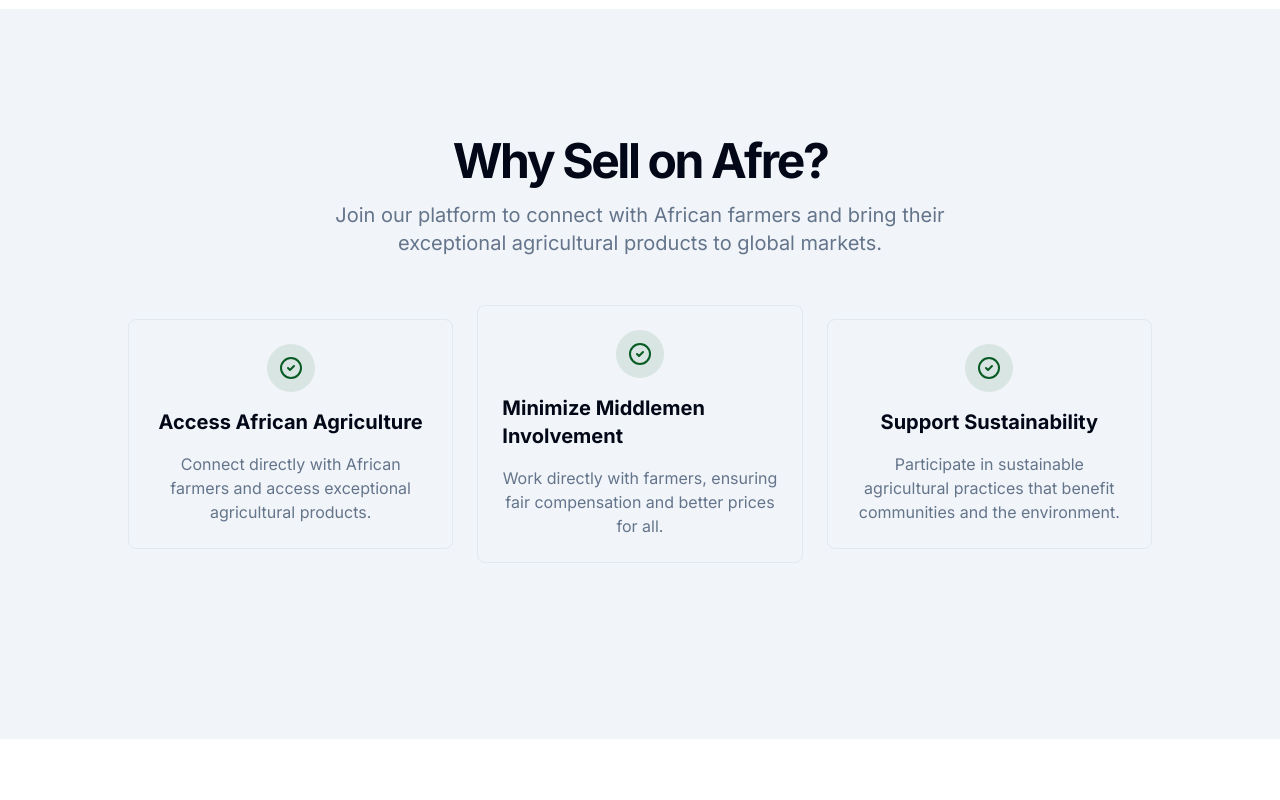
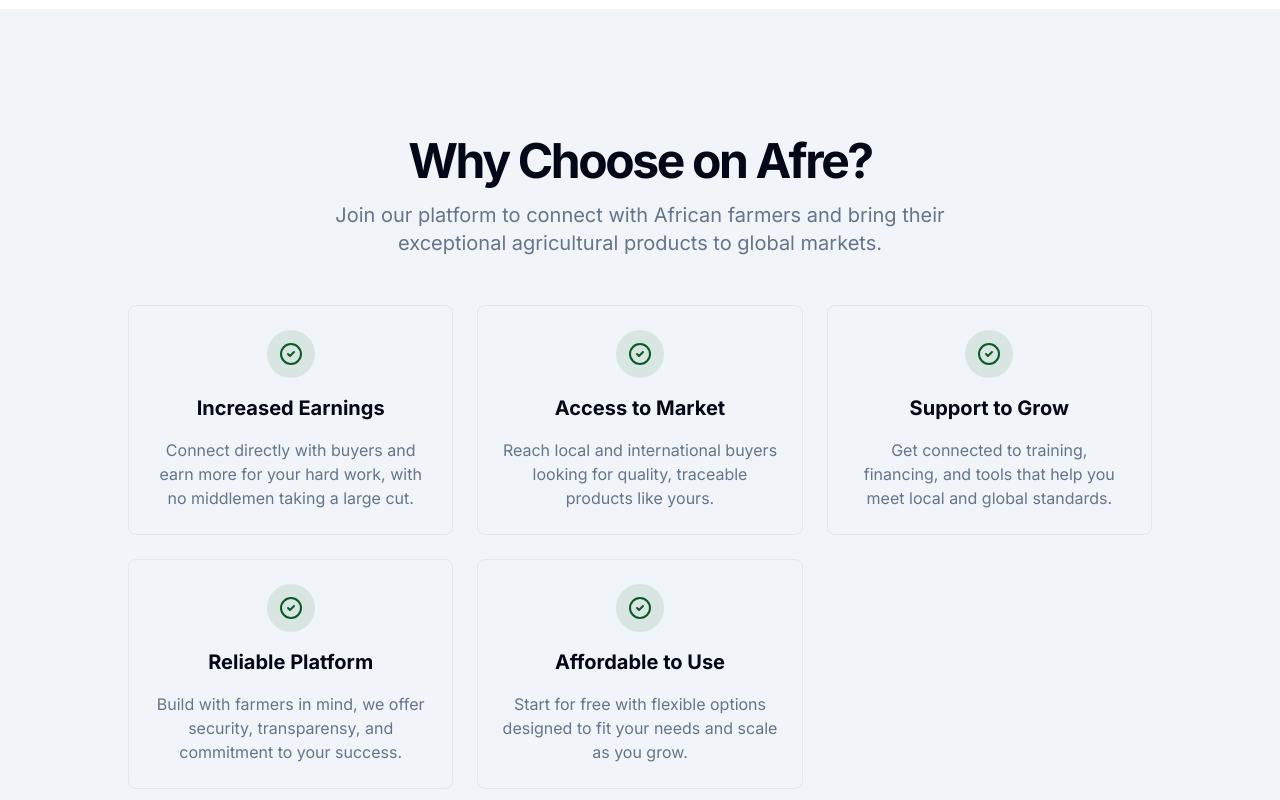
Before and after one commit to Afre-Global/afre-frontend, a Next.js app in the folder apps/seller/: page / in a window 1280 px wide. Shown: the part 700-1500 px from the top of the page. Built offline with nearby package versions, Linux system fonts and the light colour scheme.

Commit message:
Updated why choose section

```diff
--- a/apps/seller/app/page.tsx
+++ b/apps/seller/app/page.tsx
@@ -68,7 +68,7 @@
 				<section className="w-full py-12 md:py-24 lg:py-32 bg-muted">
 					<div className="container px-4 md:px-6">
 						<div className="flex flex-col items-center justify-center space-y-4 text-center">
-							<h2 className="text-3xl font-bold tracking-tighter sm:text-4xl md:text-5xl">Why Sell on Afre?</h2>
+							<h2 className="text-3xl font-bold tracking-tighter sm:text-4xl md:text-5xl">Why Choose on Afre?</h2>
 							<p className="max-w-[700px] text-muted-foreground md:text-xl">
 								Join our platform to connect with African farmers and bring their exceptional agricultural products to
 								global markets.
@@ -79,28 +79,46 @@
 								<div className="rounded-full bg-[#075b23]/10 p-3">
 									<CheckCircle2 className="h-6 w-6 text-[#075b23]" />
 								</div>
-								<h3 className="text-xl font-bold">Access African Agriculture</h3>
+								<h3 className="text-xl font-bold">Increased Earnings</h3>
 								<p className="text-center text-muted-foreground">
-									Connect directly with African farmers and access exceptional agricultural products.
+                                    Connect directly with buyers and earn more for your hard work, with no middlemen taking a large cut.
 								</p>
 							</div>
 							<div className="flex flex-col items-center space-y-4 rounded-lg border p-6">
 								<div className="rounded-full bg-[#075b23]/10 p-3">
 									<CheckCircle2 className="h-6 w-6 text-[#075b23]" />
 								</div>
-								<h3 className="text-xl font-bold">Minimize Middlemen Involvement</h3>
+								<h3 className="text-xl font-bold">Access to Market</h3>
 								<p className="text-center text-muted-foreground">
-									Work directly with farmers, ensuring fair compensation and better prices for all.
-								</p>
+                                    Reach local and international buyers looking for quality, traceable products like yours.
+                                </p>
 							</div>
 							<div className="flex flex-col items-center space-y-4 rounded-lg border p-6">
 								<div className="rounded-full bg-[#075b23]/10 p-3">
 									<CheckCircle2 className="h-6 w-6 text-[#075b23]" />
 								</div>
-								<h3 className="text-xl font-bold">Support Sustainability</h3>
+								<h3 className="text-xl font-bold">Support to Grow</h3>
 								<p className="text-center text-muted-foreground">
-									Participate in sustainable agricultural practices that benefit communities and the environment.
-								</p>
+                                    Get connected to training, financing, and tools that help you meet local and global standards.
+                                </p>
+							</div>
+							<div className="flex flex-col items-center space-y-4 rounded-lg border p-6">
+								<div className="rounded-full bg-[#075b23]/10 p-3">
+									<CheckCircle2 className="h-6 w-6 text-[#075b23]" />
+								</div>
+								<h3 className="text-xl font-bold">Reliable Platform</h3>
+								<p className="text-center text-muted-foreground">
+                                    Build with farmers in mind, we offer security, transparensy, and commitment to your success.
+                                </p>
+							</div>
+							<div className="flex flex-col items-center space-y-4 rounded-lg border p-6">
+								<div className="rounded-full bg-[#075b23]/10 p-3">
+									<CheckCircle2 className="h-6 w-6 text-[#075b23]" />
+								</div>
+								<h3 className="text-xl font-bold">Affordable to Use</h3>
+								<p className="text-center text-muted-foreground">
+                                    Start for free with flexible options designed to fit your needs and scale as you grow.
+                                </p>
 							</div>
 						</div>
 					</div>
```
